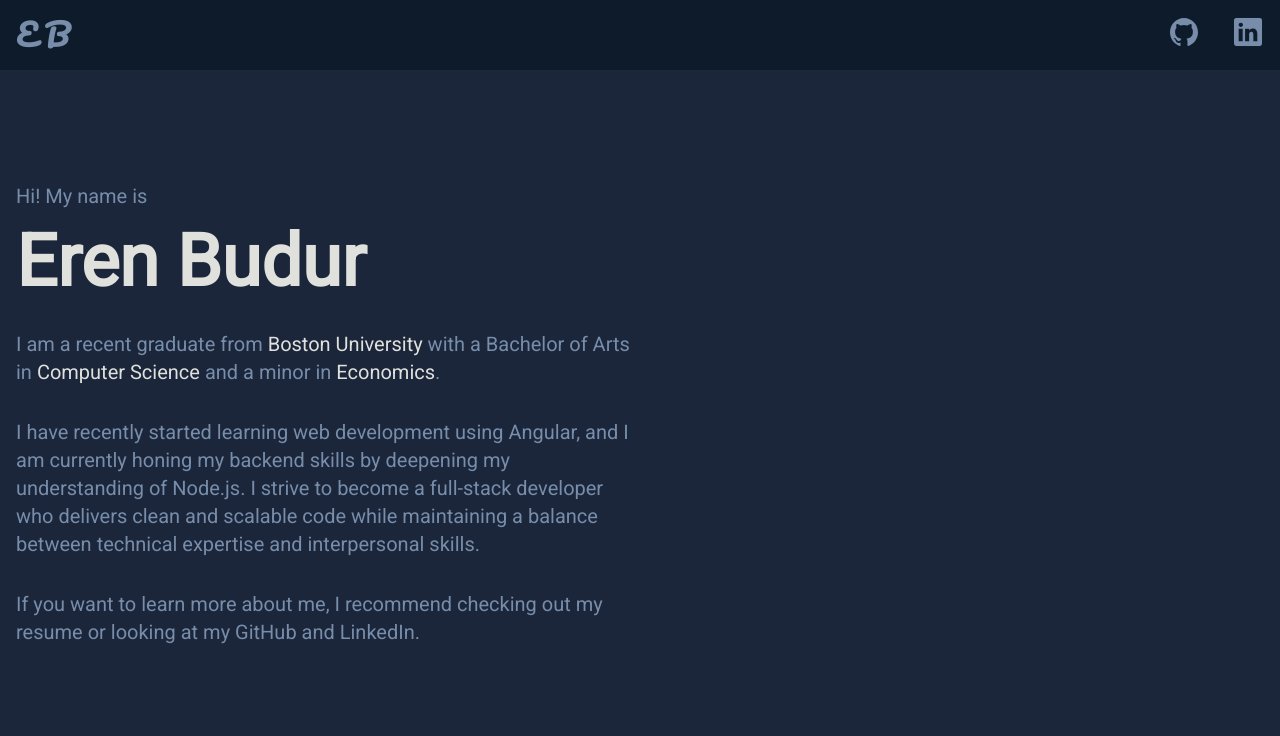
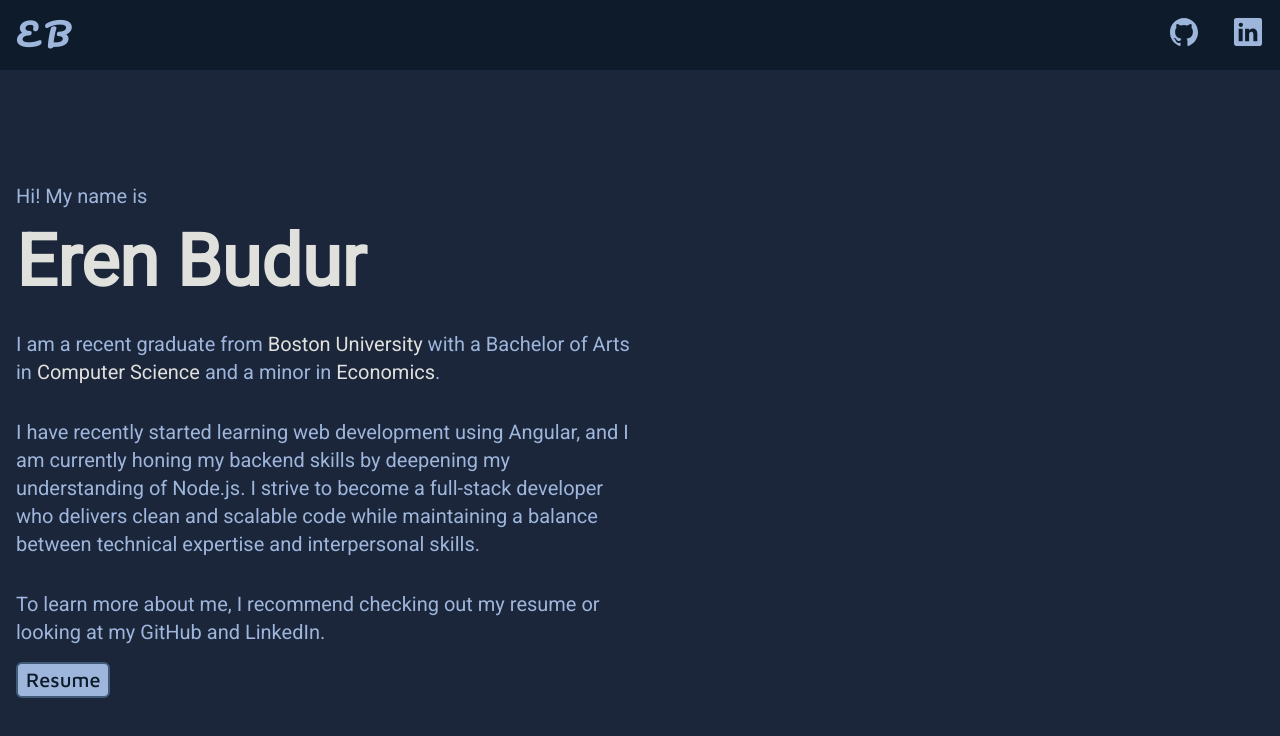
Before and after one commit to erenbudur/erenbudur-portfolio, an Angular app: page / in a window 1280 px wide. Shown: the top 736 px of the page. Built offline with nearby package versions, Linux system fonts and the light colour scheme.

Commit message:
Add resume button and lighten up colors

```diff
--- a/src/app/banner/banner.component.html
+++ b/src/app/banner/banner.component.html
@@ -19,9 +19,13 @@
 
     <p class="pt-8 text-color4 text-xl break-normal w-1/2">
 
-      If you want to learn more about me, I recommend checking out my resume or looking at my GitHub and LinkedIn.
+      To learn more about me, I recommend checking out my resume or looking at my GitHub and LinkedIn.
 
     </p>
+    <button class="bg-color4 self-start mt-4 font-maven text-xl text-color1 border-2 px-2 py-0.5 rounded-md border-color3 hover:bg-color3 hover:text-color1 hover:border-color2 " (click)="openResume()">Resume</button>
+
+
   </div>
 
+
 </div>
--- a/src/app/banner/banner.component.ts
+++ b/src/app/banner/banner.component.ts
@@ -7,4 +7,9 @@ import { Component } from '@angular/core';
 })
 export class BannerComponent {
 
+  openResume() {
+    window.open("assets/Resume.pdf", "_blank");
+  }
+
+
 }
--- a/src/app/navbar/navbar.component.html
+++ b/src/app/navbar/navbar.component.html
@@ -16,8 +16,8 @@
       </svg>
     </button>
     <div class="hidden w-full md:block md:w-auto" id="navbar-default">
+
       <ul class="bg-color3 font-medium flex flex-col p-4 md:p-0 mt-4 border border-gray-100 rounded-lg bg-gray-50 md:flex-row md:space-x-8 md:mt-0 md:border-0 md:bg-color1 dark:bg-color1 md:dark:bg-color1 dark:border-gray-700">
-
 
         <li>
           <a class="navbar-buttons" href="https://github.com/erenbudur"><ion-icon size="large"name="logo-github"></ion-icon></a>
--- a/src/app/navbar/navbar.component.ts
+++ b/src/app/navbar/navbar.component.ts
@@ -10,4 +10,5 @@ export class NavbarComponent {
   }
 
 
+
 }
--- a/src/index.html
+++ b/src/index.html
@@ -8,7 +8,7 @@
   <link rel="icon" type="image/x-icon" href="favicon.ico">
   <link rel="preconnect" href="https://fonts.googleapis.com">
   <link rel="preconnect" href="https://fonts.gstatic.com" crossorigin>
-  <link href="https://fonts.googleapis.com/css2?family=Pacifico&family=Roboto&display=swap" rel="stylesheet">
+  <link href="https://fonts.googleapis.com/css2?family=Maven+Pro:wght@500&family=Pacifico&family=Roboto&display=swap" rel="stylesheet">
 </head>
 <body>
   <app-root></app-root>
--- a/tailwind.config.js
+++ b/tailwind.config.js
@@ -7,12 +7,13 @@ module.exports = {
         'color1': '#0d1b2a',
         'color2': '#1b263b',
         'color3': '#415a77',
-        'color4': '#778da9',
+        'color4': '#9eb6db',
         'color5': '#e0e1dd',
       },
       fontFamily: {
         'pacifico': ['Pacifico', 'cursive'],
         'roboto': ['Roboto', 'sans-serif'],
+        'maven': ['Maven Pro', 'sans-serif']
 
       }
     },
```
Also changed, not shown: 1 other file (tests, documents, lock files or other folders).
